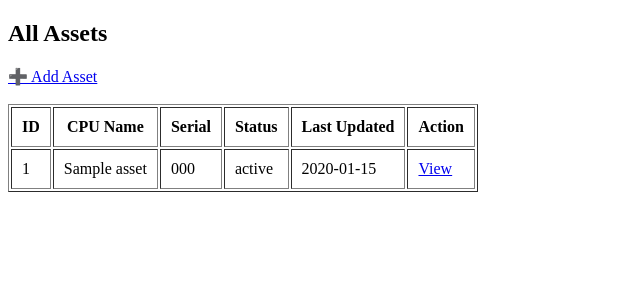
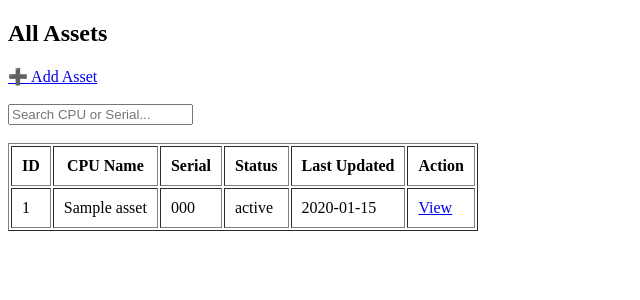
Before and after one commit to Fakhrul0029/Asset-Tracker-System, a Flask app: page /assets in a window 1280 px wide. Shown: the top 300 px of the page, without its empty margins (0-640 px from the left). Run offline with Flask 3, Linux system fonts and the light colour scheme; tables that the repository leaves empty hold one stand-in row (values such as "Sample post").

Commit message:
Add live search functionality to asset table

```diff
--- a/templates/assets.html
+++ b/templates/assets.html
@@ -11,7 +11,12 @@
 
 <br><br>
 
-<table border="1" cellpadding="10">
+<!-- 🔍 SEARCH BAR -->
+<input type="text" id="search" placeholder="Search CPU or Serial..." onkeyup="liveSearch()">
+
+<br><br>
+
+<table border="1" cellpadding="10" id="assetTable">
     <tr>
         <th>ID</th>
         <th>CPU Name</th>
@@ -35,5 +40,40 @@
     {% endfor %}
 </table>
 
+<script>
+function liveSearch() {
+    let keyword = document.getElementById("search").value;
+
+    fetch(`/search?q=${keyword}`)
+    .then(response => response.json())
+    .then(data => {
+        let table = document.getElementById("assetTable");
+
+        // remove old rows (keep header)
+        table.innerHTML = `
+        <tr>
+            <th>ID</th>
+            <th>CPU Name</th>
+            <th>Serial</th>
+            <th>Status</th>
+            <th>Last Updated</th>
+            <th>Action</th>
+        </tr>`;
+
+        data.forEach(row => {
+            table.innerHTML += `
+            <tr>
+                <td>${row.id}</td>
+                <td>${row.cpu_name}</td>
+                <td>${row.serial}</td>
+                <td>${row.status}</td>
+                <td>${row.last_updated}</td>
+                <td><a href="/asset/${row.id}">View</a></td>
+            </tr>`;
+        });
+    });
+}
+</script>
+
 </body>
 </html>
```
